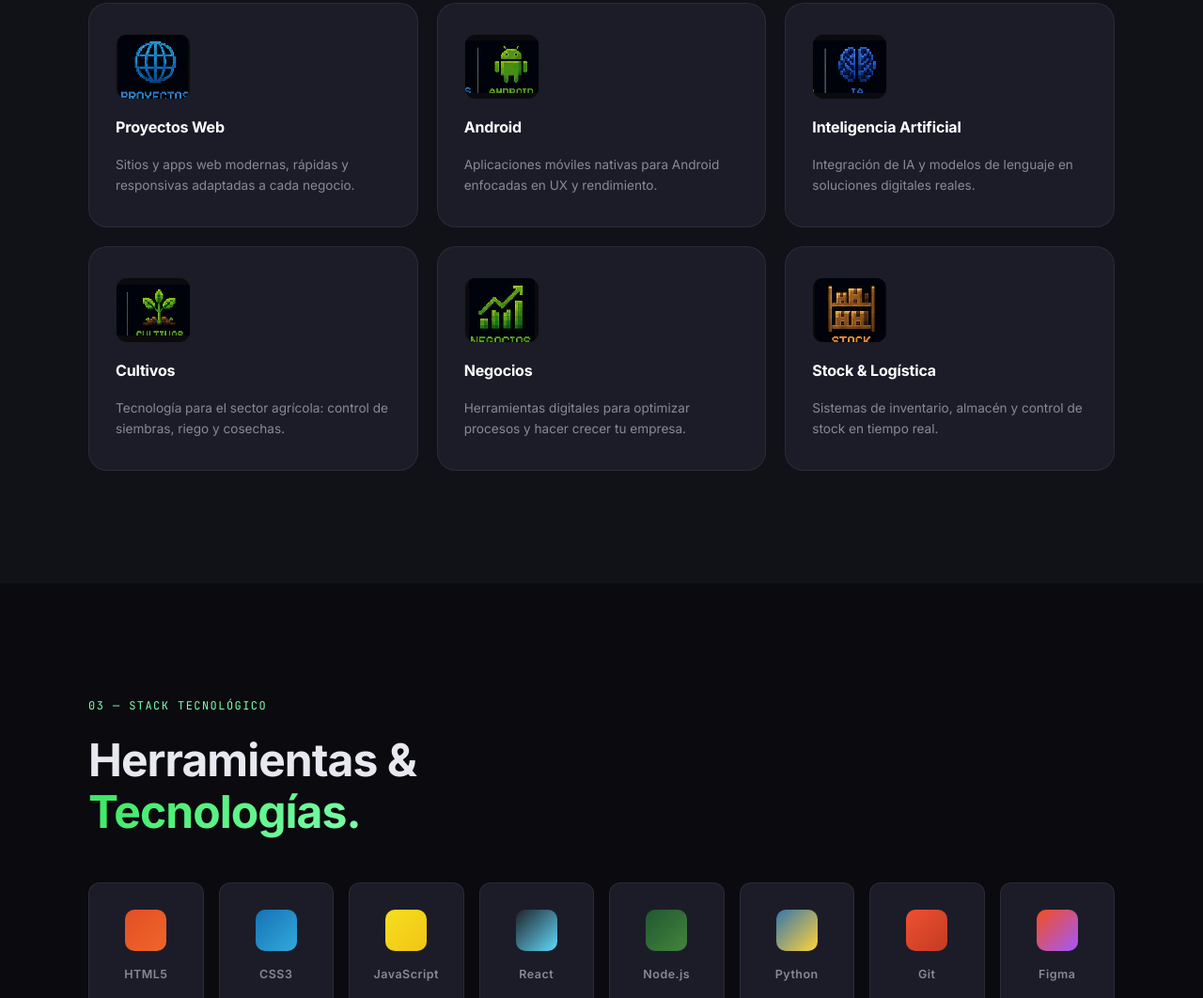
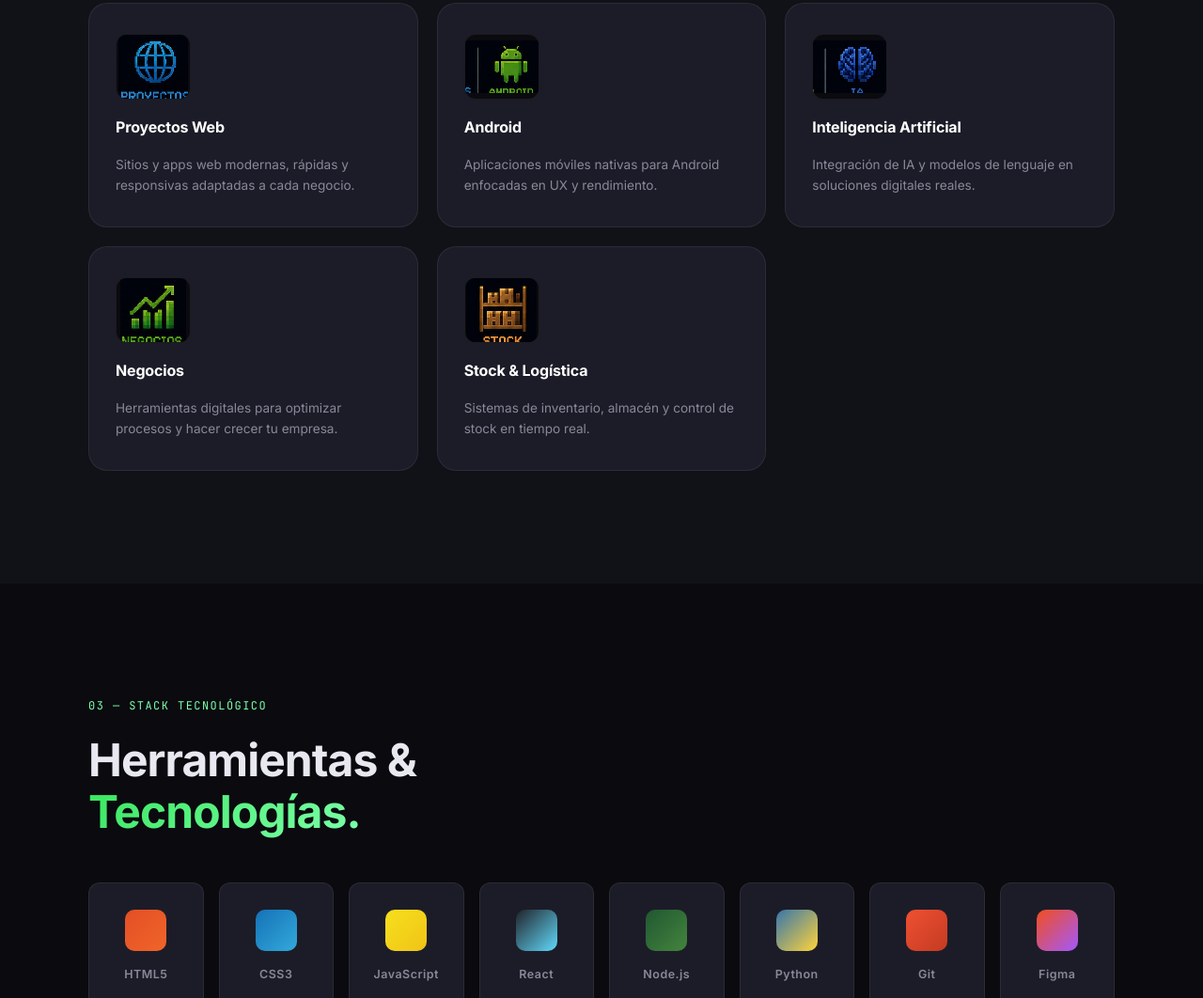
Before and after one commit to alewkl/alewkl.github.io, a plain HTML site: page index.html in a window 1280 px wide. Shown: the part 1790-2852 px from the top of the page at 94% size. Drawn offline with Linux system fonts and the light colour scheme.

Commit message:
Comment out 'Cultivos' service card
Comment out the service card for 'Cultivos' in index.html.

```diff
--- a/index.html
+++ b/index.html
@@ -134,13 +134,13 @@
           <p>Integración de IA y modelos de lenguaje en soluciones digitales reales.</p>
         </div>
 
-        <div class="service-card">
+        <!--<div class="service-card">
           <div class="service-icon">
             <img src="icons/icon-cultivos.png" alt="Cultivos" />
           </div>
           <h3>Cultivos</h3>
           <p>Tecnología para el sector agrícola: control de siembras, riego y cosechas.</p>
-        </div>
+        </div>-->
 
         <div class="service-card">
           <div class="service-icon">
```
